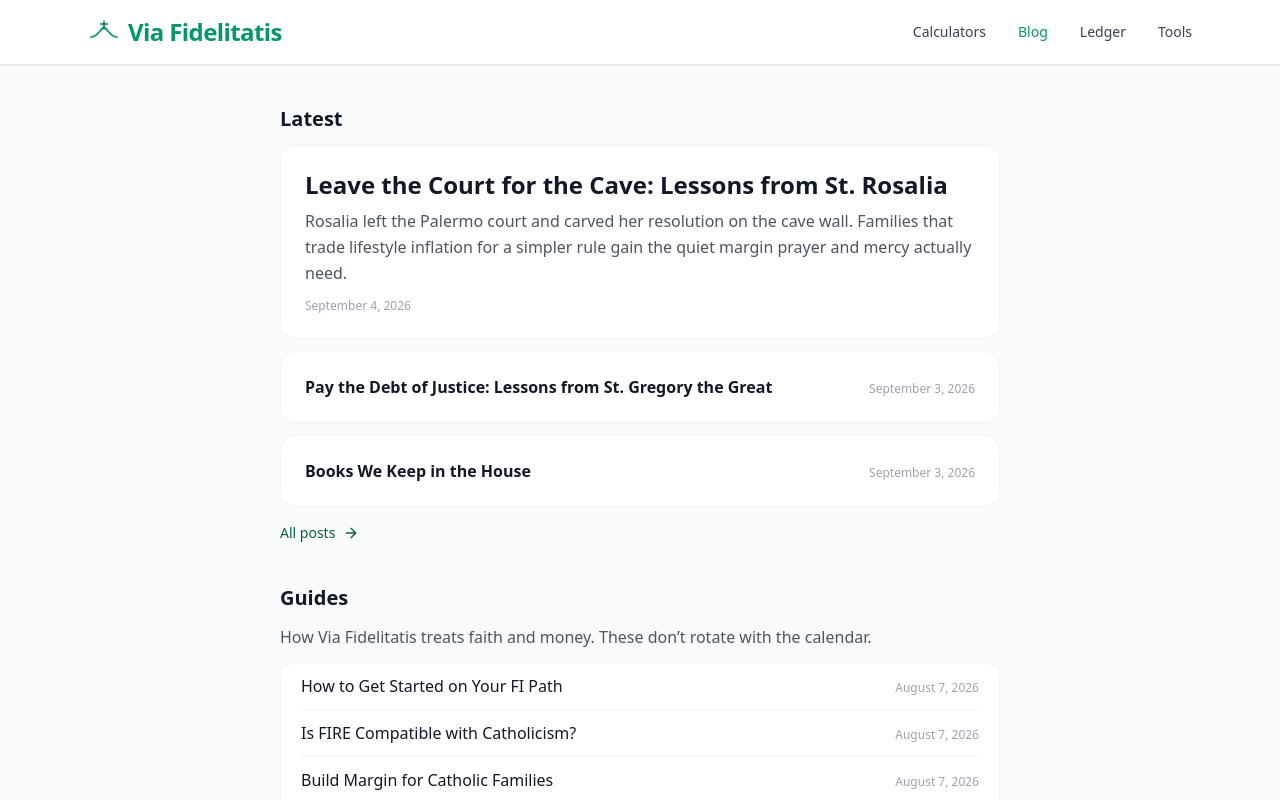
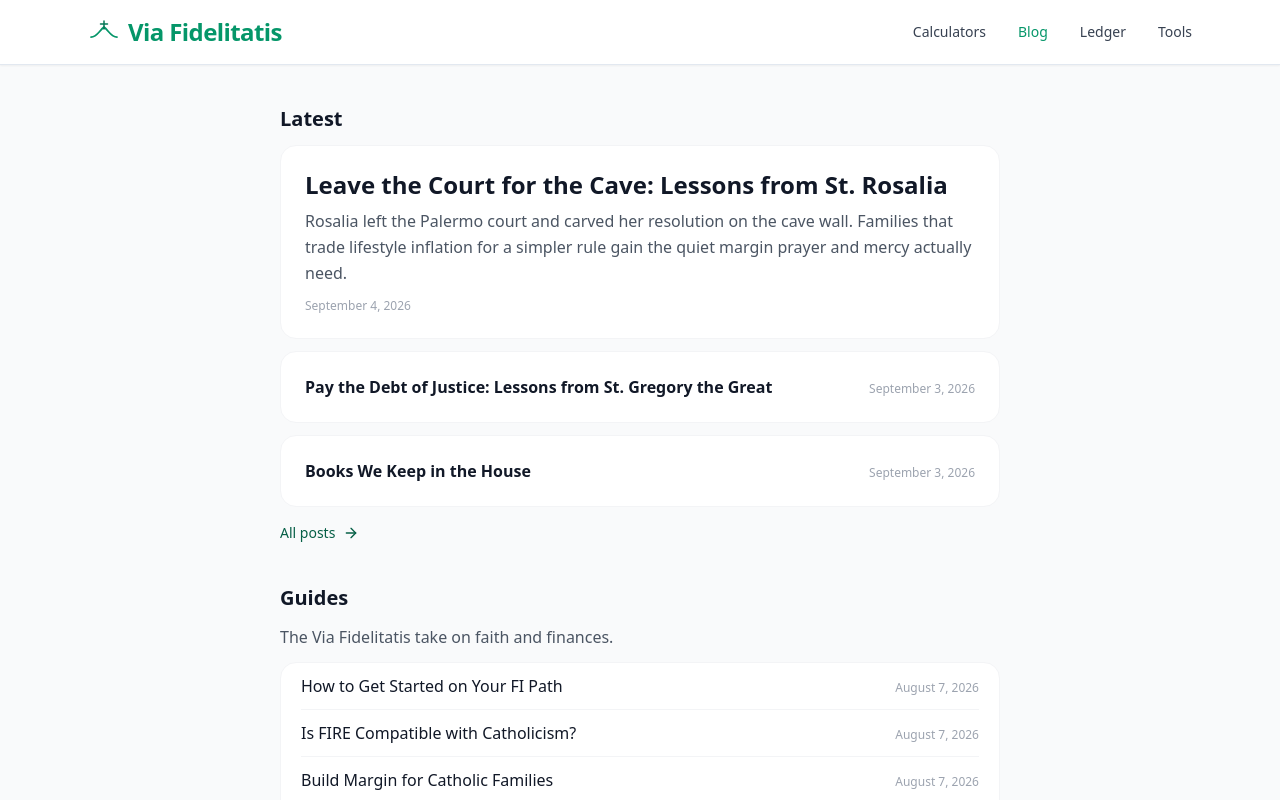
Before and after one commit to daughterpop/super-fi-calc, a React (Vite) app: page /blog in a window 1280 px wide. Shown: the top 800 px of the page. Built offline with nearby package versions, Linux system fonts and the light colour scheme.

Commit message:
Use option 2 for Guides blurb; list is not uniformly longer

```diff
--- a/src/pages/BlogIndex.jsx
+++ b/src/pages/BlogIndex.jsx
@@ -117,7 +117,7 @@ export default function BlogIndex() {
             <section className="mb-12">
               <h2 className="text-xl font-bold text-gray-900 mb-3">Guides</h2>
               <p className="text-gray-600 leading-relaxed mb-3">
-                How Via Fidelitatis treats faith and money. These don’t rotate with the calendar.
+                The Via Fidelitatis take on faith and finances.
               </p>
               <div className="bg-white rounded-2xl border border-gray-100 px-5">
                 {guides.map((post) => (
```
